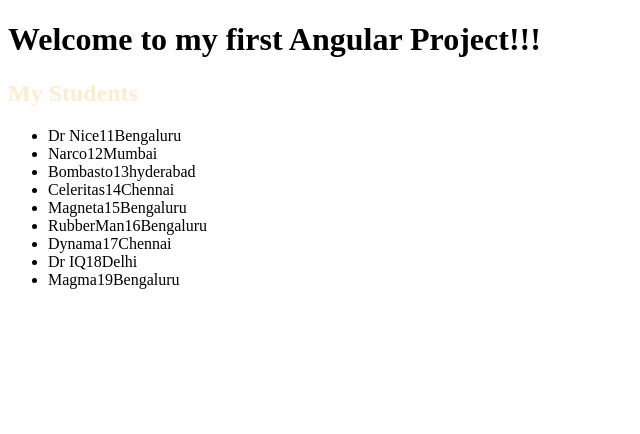
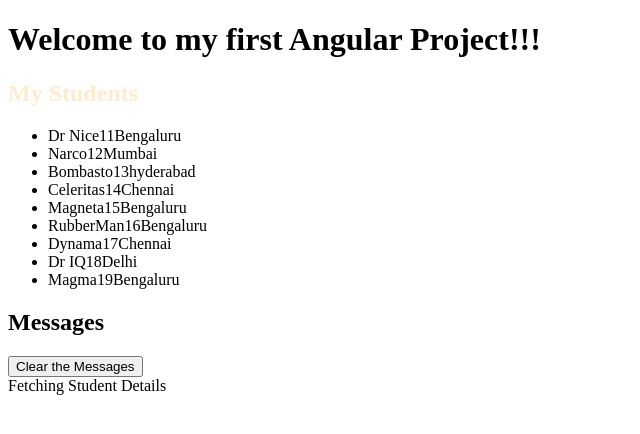
Before and after one commit to sidrockzz/Wiley_Angular, an Angular app: page / in a window 1280 px wide. Shown: the top 434 px of the page, without its empty margins (0-640 px from the left). Built offline with nearby package versions, Linux system fonts and the light colour scheme.

Commit message:
Service created for messages

```diff
--- /dev/null
+++ b/src/app/Service/messages.service.ts
@@ -0,0 +1,17 @@
+import { Injectable } from '@angular/core';
+
+@Injectable({
+  providedIn: 'root'
+})
+export class MessagesService {
+  messages: string[] = [];
+  constructor() { }
+  // tslint:disable-next-line:typedef
+  add(message: string){
+    this.messages.push(message);
+  }
+  // tslint:disable-next-line:typedef
+  clear(){
+    this.messages = [];
+  }
+}
--- a/src/app/app.component.html
+++ b/src/app/app.component.html
@@ -8,4 +8,5 @@
 <!-- * * * * * * * * * * * * * * * * * * * * * * * * * * * * * * * -->
 <h1>{{title}}</h1>
 <app-students></app-students>
+<app-messages></app-messages>
 <router-outlet></router-outlet>
--- a/src/app/app.module.ts
+++ b/src/app/app.module.ts
@@ -4,11 +4,13 @@
 import { AppComponent } from './app.component';
 import { StudentsComponent } from './students/students.component';
 import {FormsModule} from '@angular/forms';
+import { MessagesComponent } from './messages/messages.component';
 
 @NgModule({
   declarations: [
     AppComponent,
-    StudentsComponent
+    StudentsComponent,
+    MessagesComponent
   ],
   imports: [
     BrowserModule,
--- /dev/null
+++ b/src/app/messages/messages.component.html
@@ -0,0 +1,9 @@
+<div *ngIf="messageService.messages.length">
+  <h2>
+    Messages
+  </h2>
+  <button (click)="messageService.clear()">Clear the Messages</button>
+  <div *ngFor="let message of messageService.messages">
+    {{message}}
+  </div>
+</div>
--- /dev/null
+++ b/src/app/messages/messages.component.ts
@@ -0,0 +1,15 @@
+import { Component, OnInit } from '@angular/core';
+import {MessagesService} from '../Service/messages.service';
+
+@Component({
+  selector: 'app-messages',
+  templateUrl: './messages.component.html',
+  styleUrls: ['./messages.component.css']
+})
+export class MessagesComponent implements OnInit {
+  // messageService: MessagesService;
+  constructor(public messageService: MessagesService) { }
+  ngOnInit(): void {
+  }
+
+}
--- a/src/app/students.service.ts
+++ b/src/app/students.service.ts
@@ -2,15 +2,17 @@
 import {Students} from './mock-students';
 import {Person} from './Person';
 import {Observable, of} from 'rxjs';
+import {MessagesService} from './Service/messages.service';
 
 @Injectable({
   providedIn: 'root'
 })
 export class StudentsService {
 
-  constructor() { }
+  constructor(private messageService: MessagesService) { }
   getStudents(): Observable<Person[]>{
     const stud = of(Students);
+    this.messageService.add('Fetching Student Details');
     return stud;
   }
 }
--- a/src/app/students/students.component.ts
+++ b/src/app/students/students.component.ts
@@ -2,6 +2,7 @@
 import {Person} from '../Person';
 import {Students} from '../mock-students';
 import {StudentsService} from '../students.service';
+import {MessagesService} from '../Service/messages.service';
 
 @Component({
   selector: 'app-students',
@@ -12,7 +13,7 @@
   selectedStudent ?: Person;
   student: Person[] = [];
   // tslint:disable-next-line:variable-name
-  constructor(private stu_service: StudentsService) { }
+  constructor(private stu_service: StudentsService, private messageService: MessagesService) { }
     getStudent(): void {
     this.stu_service.getStudents().subscribe(
         stud => this.student = stud
@@ -24,5 +25,6 @@
   }
   onSelect(p: Person): void{
     this.selectedStudent = p;
+    this.messageService.add('Select student to be added: {$p}');
   }
 }
```
Also changed, not shown: src/app/messages/messages.component.css (added), 2 other files (tests, documents, lock files or other folders).
